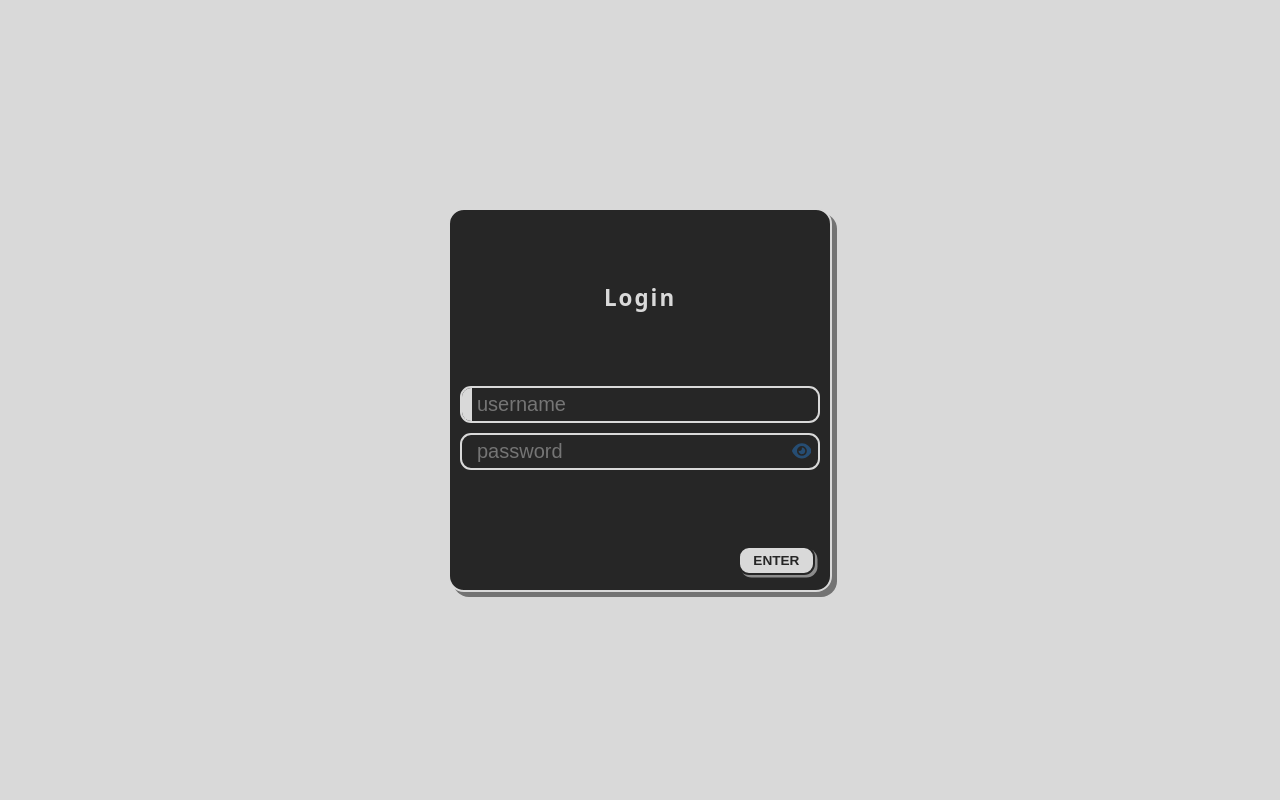
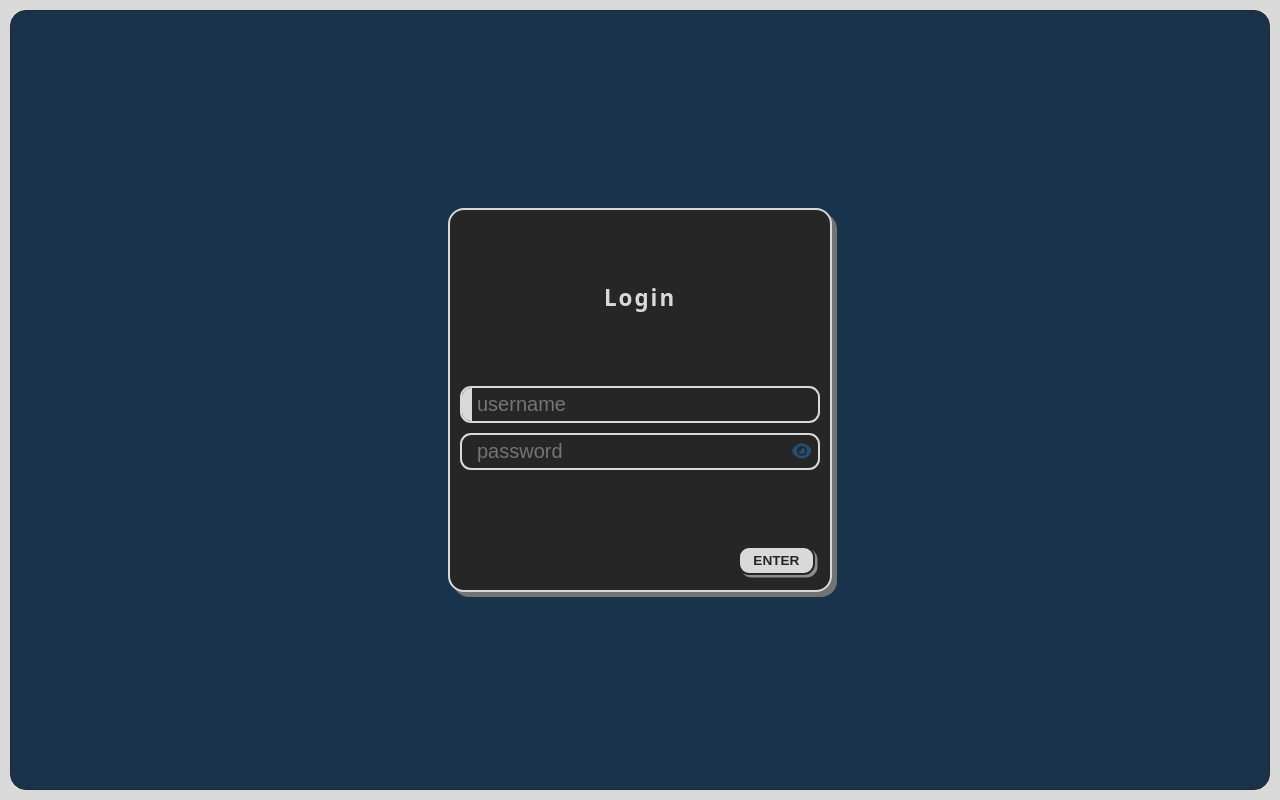
Before and after one commit to CrgioYalux/proyecto_integrador, a React (Vite) app in the folder client/: page /admin/login in a window 1280 px wide. Built offline with nearby package versions, Linux system fonts and the light colour scheme.

Commit message:
feat: add common admin layout component

```diff
--- a/client/src/App.css
+++ b/client/src/App.css
@@ -1,6 +1,8 @@
 #root {
-  max-width: 1280px;
-  margin: 0 auto;
-  padding: 2rem;
-  text-align: center;
+  height: 100%;
+  min-height: 100vh;
+  width: 100%;
+
+  display: flex;
+  flex-direction: column;
 }
--- a/client/src/App.tsx
+++ b/client/src/App.tsx
@@ -1,20 +1,12 @@
 import './App.css';
 
-import { Routes, Route, Link, Navigate } from 'react-router-dom';
+import { Routes, Route, Link, Navigate, Outlet } from 'react-router-dom';
+import { useAdminSystem } from './providers/AdminSystem';
 import Loader from './components/Loader';
 import TimedRender from './components/TimedRender';
+import Admin from './pages/Admin';
+import Home from './pages/Admin/Home';
 import Login from './pages/Admin/Login';
-import { useAdminSystem } from './providers/AdminSystem';
-
-const Home: React.FC<{}> = ({ }) => {
-    return (
-        <div className='Home'>
-            Home
-            <Link to='/cart'>Cart</Link>
-            <Link to='/admin'>Admin</Link>
-        </div>
-    );
-};
 
 const Cart: React.FC<{}> = ({ }) => {
     return (
@@ -25,28 +17,17 @@ const Cart: React.FC<{}> = ({ }) => {
     );
 };
 
-const Admin: React.FC<{}> = ({ }) => {
+function App() {
+    const [state] = useAdminSystem();
+
     return (
-        <div className='Admin'>
-            Admin
-        </div>
-    );
-};
-
-function App() {
-    const [state, actions] = useAdminSystem();
-    return (
-        <div className='App'>
-            {/*<SwitchThemeBT />*/}
-            {state.userSession.logged && <button onClick={() => actions.userSession.logOut()}>log out</button>}
         <Routes>
             <Route path='/'>
                 <Route index element={<Home />} />
                 <Route path='/cart' element={<Cart />} />
             </Route>
-                <Route path='/admin'>
-                    <Route index element={state.userSession.logged ? <Admin /> : <Navigate to='/admin/login' />} />
-                    <Route
+            <Route path='/admin' element={<Admin><Outlet /></Admin>}>
+                <Route index element={state.userSession.logged ? <Home /> : <Navigate to='/admin/login' />} />                <Route
                 path='login'
                 element={state.userSession.logged
                 ? <TimedRender mode='after' seconds={2} fallback={<Loader />}>
@@ -58,7 +39,6 @@ function App() {
             </Route>
             <Route path='*' element={<div>404</div>} />
         </Routes>
-        </div>
     );
 };
 
--- a/client/src/index.css
+++ b/client/src/index.css
@@ -261,11 +261,8 @@
   }
 }
 
-body,
-#root {
+body {
   min-height: 100vh;
-  display: grid;
-  place-items: center;
 
   font-size: 16px;
 
--- /dev/null
+++ b/client/src/pages/Admin/Admin.css
@@ -0,0 +1,13 @@
+.Admin {
+    flex: 1 1 auto;
+    margin: 10px;
+
+    display: flex;
+    flex-direction: column;
+    align-items: center;
+    justify-content: center;
+
+    border: 1px solid var(--secondary-color-l-low);
+    border-radius: var(--brand-border-radius);
+    background-color: var(--brand-color-l-lowest);
+}
--- /dev/null
+++ b/client/src/pages/Admin/Home/index.tsx
@@ -0,0 +1,18 @@
+import './Home.css';
+import { useAdminSystem } from "../../../providers/AdminSystem";
+
+interface HomeProps {
+};
+
+const Home: React.FC<HomeProps> = ({ }) => {
+    const [state, actions] = useAdminSystem();
+
+    return (
+        <div className='Home'>
+        <h1>Welcome {state.businessInfo.name}!</h1>
+        <button onClick={() => actions.userSession.logOut()}>log out</button>
+        </div>
+    );
+};
+
+export default Home;
--- a/client/src/pages/Admin/Login/Login.css
+++ b/client/src/pages/Admin/Login/Login.css
@@ -1,21 +1,10 @@
 .Login {
+    --Login-form-spacing: 5px;
     --Login-accent-color: var(--brand-color-l-lower);
 
     width: 30vw;
     min-width: 300px;
     aspect-ratio: 1;
-
-    background-color: transparent;
-    font-size: 1em;
-}
-
-.Login > form {
-    --Login-form-spacing: 5px;
-
-    height: 100%;
-    width: 100%;
-
-    position: relative;
 
     display: flex;
     flex-direction: column;
@@ -34,7 +23,7 @@
     border-radius: var(--brand-border-radius);
 }
 
-.Login > form > strong {
+.Login > strong {
     margin: auto;
 
     font-size: 1.4em;
@@ -45,7 +34,7 @@
     color: var(--primary-color-l-high);
 }
 
-.Login > form > label {
+.Login > label {
     width: 100%;
     position: relative;
 
@@ -62,7 +51,7 @@
     overflow: hidden;
 }
 
-.Login > form > label > input {
+.Login > label > input {
     width: 100%;
     background-color: transparent;
     color: inherit;
@@ -78,23 +67,23 @@
     transition: border-color .25s;
 }
 
-.Login > form > label > input:focus {
+.Login > label > input:focus {
     border-color: var(--primary-color-l-high);
 }
 
-.Login > form > label > input:not(:placeholder-shown) {
+.Login > label > input:not(:placeholder-shown) {
     border-color: var(--Login-accent-color);
 }
 
-.Login > form > label:nth-child(2) > input {
+.Login > label:nth-child(2) > input {
     max-width: 85%;
 }
 
-.Login > form > label:nth-child(1) > input {
+.Login > label:nth-child(1) > input {
     max-width: 100%;
 }
 
-.Login > form > label > button {
+.Login > label > button {
     position: absolute;
     right: 0;
 
@@ -113,13 +102,13 @@
     cursor: pointer;
 }
 
-.Login > form > label > button > * {
+.Login > label > button > * {
     height: 60%;
     aspect-ratio: 1;
     fill: var(--Login-accent-color);
 }
 
-.Login > form > button {
+.Login > button {
     margin-top: auto;
     margin-bottom: var(--Login-form-spacing);
     margin-left: auto;
@@ -139,23 +128,23 @@
     cursor: pointer;
 }
 
-.Login > form > button:focus {
+.Login > button:focus {
     outline: 2px solid var(--Login-accent-color);
 }
 
-.Login > form > label > input:placeholder-shown {
+.Login > label > input:placeholder-shown {
     color: var(--primary-color-l-highest);
 }
 
-.Login > form > label > input:first-child {
+.Login > label > input:first-child {
     margin-top: auto;
 }
 
-.Login > form > label > button:focus {
+.Login > label > button:focus {
     outline: 2px solid var(--Login-accent-color);
     outline-offset: -5px;
 }
 
-.Login > form > label:first-child {
+.Login > label:first-child {
     margin-top: auto;
 }
--- a/client/src/pages/Admin/Login/index.tsx
+++ b/client/src/pages/Admin/Login/index.tsx
@@ -17,8 +17,7 @@ const Login: React.FC<LoginProps> = ({ }) => {
     };
 
     return (
-        <div className='Login'>
-            <form onSubmit={handleSubmit}>
+        <form className='Login' onSubmit={handleSubmit}>
             <strong>Login</strong>
             <label htmlFor='username'>
                 <input
@@ -45,7 +44,6 @@ const Login: React.FC<LoginProps> = ({ }) => {
             </label>
             <button type='submit'>ENTER</button>
         </form>
-        </div>
     );
 };
 
--- /dev/null
+++ b/client/src/pages/Admin/index.tsx
@@ -0,0 +1,15 @@
+import './Admin.css';
+
+interface AdminProps {
+    children?: React.ReactNode;
+};
+
+const Admin: React.FC<AdminProps> = ({ children }) => {
+    return (
+        <div className='Admin'>
+            {children}
+        </div>
+    );
+};
+
+export default Admin;
```
Also changed, not shown: client/src/pages/Admin/Home/Home.css (added). Lines whose indentation alone changed are shown as unchanged.
